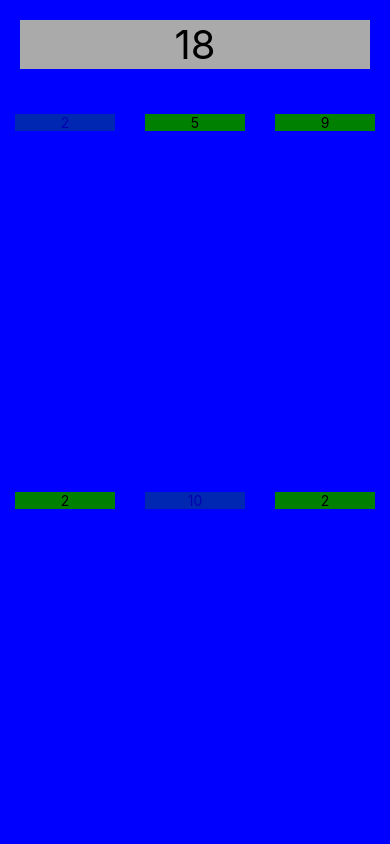
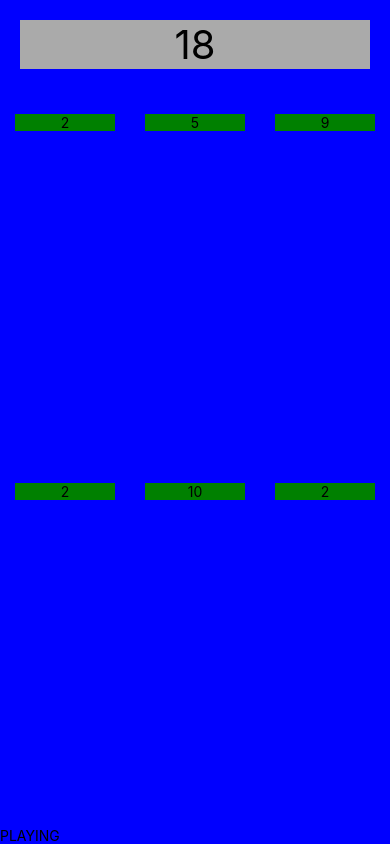
Before and after one commit to avry/NativityApp, a React Native app in the folder NativityApp/: screen / in a window 390 px wide. Built offline with nearby package versions, Linux system fonts and the light colour scheme.

Commit message:
gameStatus now computed everytime the UI renders and a game status is now returned and shown at the bottom of the UI

```diff
--- a/NativityApp/src/components/Game.js
+++ b/NativityApp/src/components/Game.js
@@ -18,24 +18,47 @@ export default class Game extends Component {
     randomNumberCount: PropTypes.number.isRequired,
   };
   state = {
-    selectedNumbers: [0,4],
+    selectedIds: [],
   };
+  //our psuedo-randomly generated numbers array
   randomNumbers = Array
     .from({ length: this.props.randomNumberCount })
     .map(() => 1 + Math.floor(10 * Math.random()));
+  //the target we are trying to sum up to
   target = this.randomNumbers
     .slice(0, this.props.randomNumberCount - 2)
     .reduce((acc, curr) => acc + curr, 0); //this is easiest way to sum array. Starting from zero is a fail safe in case the array is empty
 
   isNumberSelected = (numberIndex) => {
-    return this.state.selectedNumbers.indexOf(numberIndex) >= 0;
+    return this.state.selectedIds.indexOf(numberIndex) >= 0;
   }
   selectNumber = (numberIndex) => {
     this.setState((prevState) => ({
-      selectedNumbers: [...prevState.selectedNumbers, numberIndex],
+      selectedIds: [...prevState.selectedIds, numberIndex],
     }));
   };
+  //gameStatus computes the status of the game[PLAYING, WON, LOST]
+  //at any time during the game. It's a function and not part of state
+  //because it is computed from the selectedIds array which IS
+  //stored in state
+  //TODO: Learn reduce inside out and other common use-cases
+  gameStatus = () => {
+    const sumSelected = this.state.selectedIds.reduce((acc, curr) => {
+      return acc + this.randomNumbers[curr];
+    }, 0);
+    if (sumSelected < this.target) {
+      return 'PLAYING';
+    }
+    if (sumSelected === this.target) {
+      return 'WON';
+    }
+    else {
+      return 'LOST';
+    }
+    console.warn(sumSelected);
+  }
   render() {
+    const gameStatus = this.gameStatus();
     return (
       <View style={styles.container}>
         <Text style={styles.target}>{this.target}</Text>
@@ -50,10 +73,11 @@ export default class Game extends Component {
             />
           )}
         </View>
+        <Text>{gameStatus}</Text>
       </View>
     );
   }
-}
+}0
 
 const styles = StyleSheet.create({
   container: {
```
